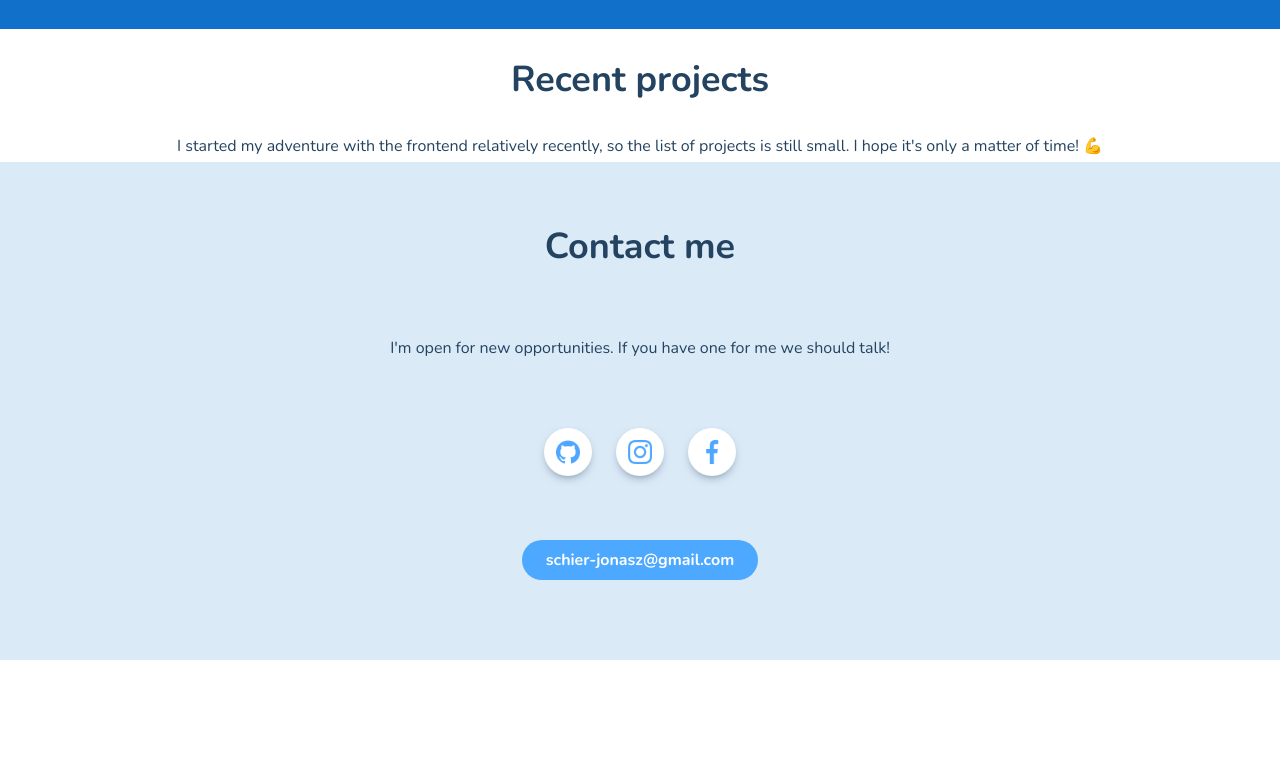
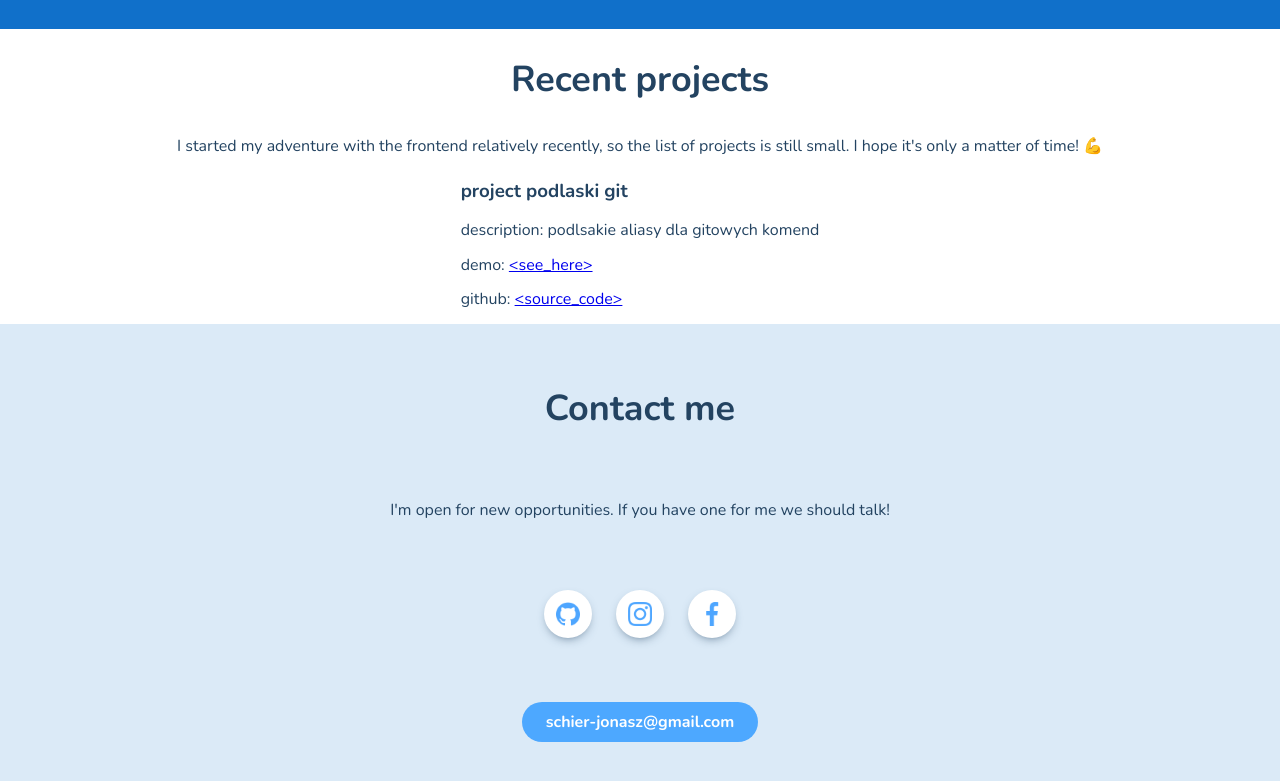
Before and after one commit to schier-jonasz/schier-jonasz.github.io, a website built with webpack: page src/pages/index.html in a window 1280 px wide. Shown: the part 1407-2188 px from the top of the page. Before the commit the page ends 2067 px from the top, so only its background shows below. Built offline with nearby package versions, Linux system fonts and the light colour scheme.

Commit message:
fix: social media buttons

```diff
--- a/src/pages/index.html
+++ b/src/pages/index.html
@@ -43,9 +43,9 @@
           >schier-jonasz@gmail.com</a
         >
       </header>
-      <article class="skills" id="skills">
+      <section class="skills" id="skills">
         <h2 class="skills__header">My skills</h2>
-        <section class="skill-box">
+        <article class="skill-box">
           <p class="skill-box__emoji">💪</p>
           <h3 class="skill-box__title">Working knowledge</h3>
           <ul class="skill-list skill-list--knowledge">
@@ -53,8 +53,8 @@
             <li class="skill-list__item">xxx</li>
             <li class="skill-list__item">xxx</li>
           </ul>
-        </section>
-        <section class="skill-box">
+        </article>
+        <article class="skill-box">
           <p class="skill-box__emoji">🤔</p>
           <h3 class="skill-box__title">Know something about</h3>
           <ul class="skill-list skill-list--know">
@@ -62,8 +62,8 @@
             <li class="skill-list__item">xxx</li>
             <li class="skill-list__item">xxx</li>
           </ul>
-        </section>
-        <section class="skill-box">
+        </article>
+        <article class="skill-box">
           <p class="skill-box__emoji">🎓</p>
           <h3 class="skill-box__title">Want to learn</h3>
           <ul class="skill-list">
@@ -71,8 +71,8 @@
             <li class="skill-list__item">xxx</li>
             <li class="skill-list__item">xxx</li>
           </ul>
-        </section>
-      </article>
+        </article>
+      </section>
 
       <section class="projects">
         <h2 class="projects__header">Recent projects</h2>
@@ -80,6 +80,23 @@
           I started my adventure with the frontend relatively recently, so the
           list of projects is still small. I hope it's only a matter of time! 💪
         </p>
+        <div class="projects-grid">
+          <article>
+            <h3><span>project</span> <span>podlaski git</span></h3>
+            <p>
+              <span>description:</span>
+              <span>podlsakie aliasy dla gitowych komend</span>
+            </p>
+            <p>
+              <span>demo:</span>
+              <span><a href="#" title="podlaski git - demo">&lt;see_here&gt;</a></span>
+            </p>
+            <p>
+              <span>github:</span>
+              <span><a href="#" title="podlaski git - code">&lt;source_code&gt;</a></span>
+            </p>
+          </article>
+        </div>
       </section>
       <footer class="contact">
         <h2 class="contact__header">Contact me</h2>
@@ -87,21 +104,21 @@
           I'm open for new opportunities. If you have one for me we should talk!
         </p>
         <div class="social-media">
-          <div class="social-media-box">
+          <a href="https://github.com/schier-jonasz" class="social-media-box">
             <img src="/public/github-icon.png" class="social-media-box__icon" />
-          </div>
-          <div class="social-media-box">
+          </a>
+          <a href="https://instagram.com/jon_schier" class="social-media-box">
             <img
               src="/public/instagram-icon.png"
               class="social-media-box__icon"
             />
-          </div>
-          <div class="social-media-box">
+          </a>
+          <a href="https://facebook.com/jonasz.schier" class="social-media-box">
             <img
               src="/public/facebook-icon.png"
               class="social-media-box__icon"
             />
-          </div>
+          </a>
         </div>
         <a href="mailto:schier-jonasz@gmail.com" class="contact__mail"
           >schier-jonasz@gmail.com</a
```
